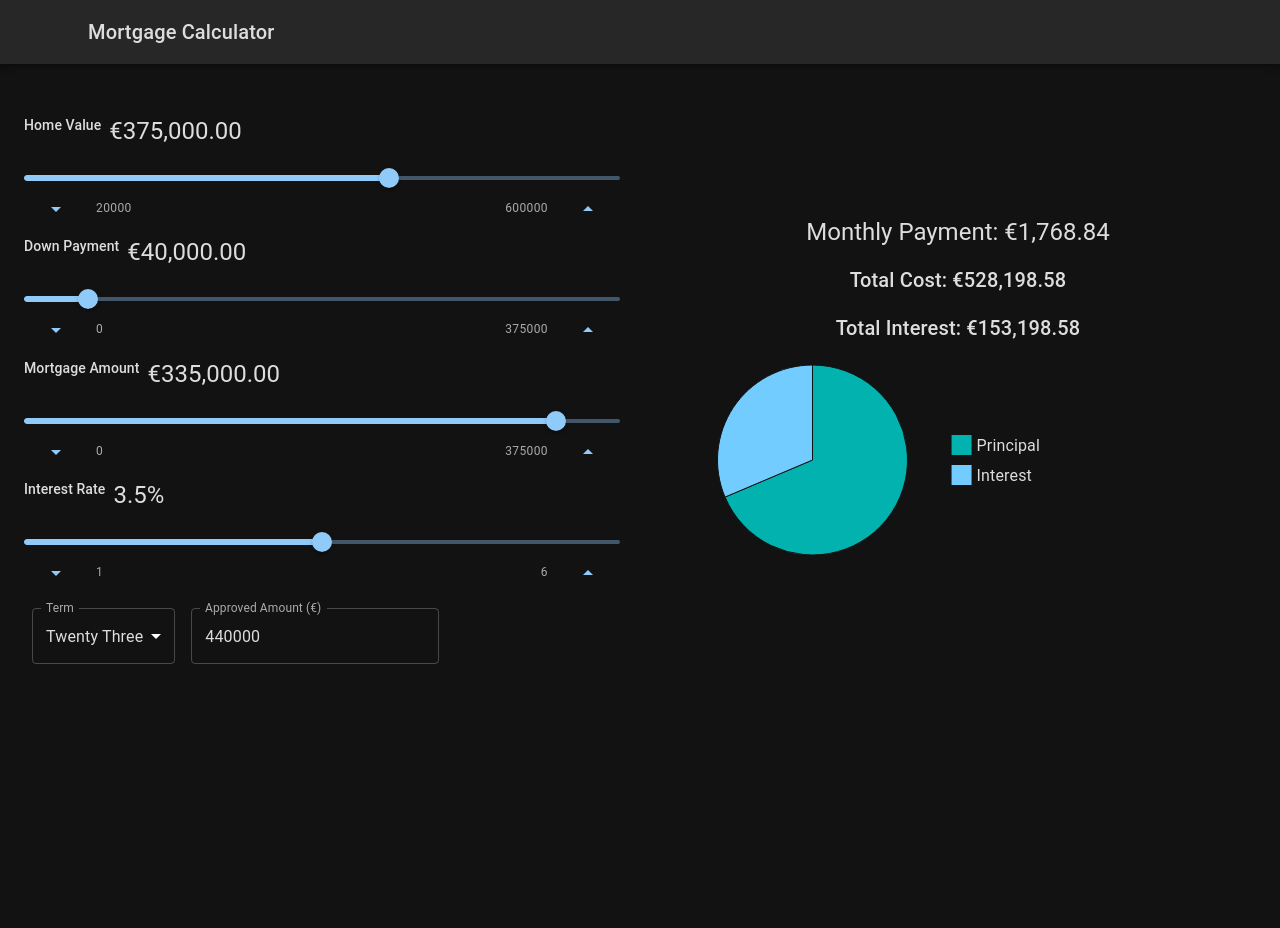
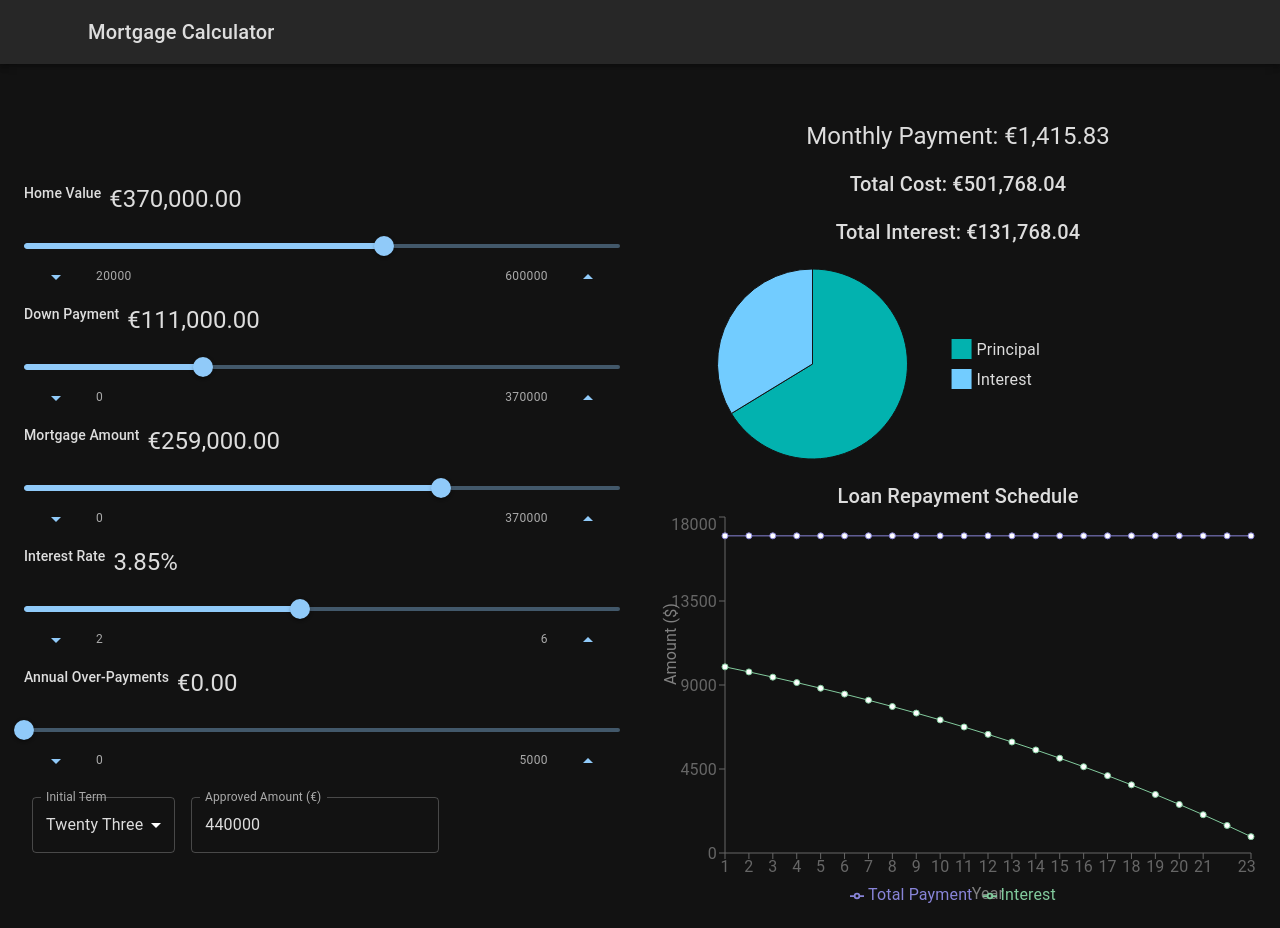
Before and after one commit to JimmyMcKegger/mortgage, a React (Create React App) app: page / in a window 1280 px wide. Before the commit the page ends 800 px from the top, so only its background shows below. Built offline with nearby package versions, Linux system fonts and the light colour scheme.

Commit message:
repayment-stuff

```diff
--- a/src/App.js
+++ b/src/App.js
@@ -1,4 +1,4 @@
-import { useState } from "react";
+import { useState, useEffect } from "react";
 import { Grid } from "@mui/material";
 import { Container } from "@mui/material";
 import Navbar from "./components/Navbar";
@@ -8,18 +8,96 @@ import TermSelect from "./components/MortgageApprovalDetails";
 
 function App() {
 	const [data, setData] = useState({
-		homeValue: 375000,
-		downPayment: 40000,
-		loanAmount: 335000,
+		homeValue: 370000,
+		downPayment: 111000,
+		loanAmount: 259000,
 		loanTerm: 23,
-		interestRate: 3.5,
+		interestRate: 3.85,
 		bankApprovalAmount: 440000,
+		annualOverPayments: 0,
 	});
+
+	const calculateLoanTermAndInterest = () => {
+		const { loanAmount, interestRate, annualOverPayments, loanTerm } = data;
+
+		// Calculate monthly interest rate
+		const monthlyInterestRate = interestRate / 12 / 100;
+
+		// Calculate monthly payment without over-payments
+		const monthlyPayment =
+			(loanAmount * monthlyInterestRate) /
+			(1 - Math.pow(1 + monthlyInterestRate, -loanTerm));
+
+		// Calculate total number of payments (months) without over-payments
+		const totalPayments = loanTerm;
+
+		// Calculate total interest paid without over-payments
+		const totalInterestWithoutOverPayments =
+			totalPayments * monthlyPayment - loanAmount;
+
+		// Calculate remaining loan balance after over-payments
+		let remainingLoanBalance = loanAmount;
+		let totalInterestWithOverPayments = 0;
+		let remainingLoanTerm = loanTerm;
+
+		// Apply annual over-payments and recalculate remaining loan balance and term
+		for (let i = 0; i < annualOverPayments; i++) {
+			// Calculate additional payment amount for each over-payment
+			const additionalPayment = annualOverPayments / 12;
+
+			// Apply additional payment to remaining loan balance
+			remainingLoanBalance -= additionalPayment;
+
+			// Calculate interest for the current remaining loan balance
+			const interestForCurrentBalance =
+				remainingLoanBalance * monthlyInterestRate;
+
+			// Update total interest with over-payments
+			totalInterestWithOverPayments += interestForCurrentBalance;
+
+			// If the remaining loan balance is less than or equal to zero, exit the loop
+			if (remainingLoanBalance <= 0) {
+				remainingLoanBalance = 0;
+				break;
+			}
+
+			// If the remaining loan balance is not yet zero, decrement the remaining loan term
+			remainingLoanTerm--;
+
+			// If remaining loan term reaches zero, exit the loop
+			if (remainingLoanTerm === 0) {
+				break;
+			}
+		}
+
+		// Calculate the reduction in loan term due to over-payments
+		const reductionInLoanTerm = loanTerm - remainingLoanTerm;
+
+		// Calculate the new total number of payments (months) with over-payments
+		const totalPaymentsWithOverPayments = remainingLoanTerm;
+
+		// Calculate the new total interest paid with over-payments
+		const totalInterestPaidWithOverPayments = totalInterestWithOverPayments;
+
+		// You can update the state with the new values if necessary
+		setData({
+			...data,
+			remainingLoanBalance,
+			totalPayments: totalPaymentsWithOverPayments,
+			totalInterestPaid: totalInterestPaidWithOverPayments,
+			reductionInLoanTerm,
+		});
+	};
+
+  useEffect(() => {
+    calculateLoanTermAndInterest();
+}, [data.annualOverPayments]);
+
 
 	return (
 		<div className="App">
 			<Navbar />
-			<Container maxWidth="xl" sx={{ marginTop: 5}}>
+			<Container maxWidth="xl" sx={{ marginTop: 5 }}>
 				<Grid container spacing={5} alignItems="center">
 					<Grid item xs={12} md={6}>
 						<SliderSelect data={data} setData={setData} />
--- /dev/null
+++ b/src/components/LoanRepaymentChart.js
@@ -0,0 +1,23 @@
+import React from 'react';
+import { Typography } from '@mui/material';
+import { LineChart, Line, XAxis, YAxis, Tooltip, Legend, ResponsiveContainer } from 'recharts';
+
+const LoanRepaymentChart = ({ repaymentData }) => {
+  return (
+    <div>
+      <Typography variant="h6" align="center">Loan Repayment Schedule</Typography>
+      <ResponsiveContainer width="100%" height={400}>
+        <LineChart data={repaymentData}>
+          <XAxis dataKey="year" label={{ value: 'Year', position: 'bottom' }} />
+          <YAxis label={{ value: 'Amount ($)', angle: -90, position: 'insideLeft' }} />
+          <Tooltip />
+          <Legend />
+          <Line type="monotone" dataKey="totalPayment" name="Total Payment" stroke="#8884d8" />
+          <Line type="monotone" dataKey="interest" name="Interest" stroke="#82ca9d" />
+        </LineChart>
+      </ResponsiveContainer>
+    </div>
+  );
+};
+
+export default LoanRepaymentChart;
--- a/src/components/MortgageApprovalDetails.js
+++ b/src/components/MortgageApprovalDetails.js
@@ -23,7 +23,7 @@ const MortgageApprovalDetails = ({ data, setData }) => {
 	return (
 		<div>
 			<FormControl sx={{ m: 1, minWidth: 120 }}>
-				<InputLabel>Term</InputLabel>
+				<InputLabel>Initial Term</InputLabel>
 				<Select value={data.loanTerm} onChange={handleTermChange} label="Term">
 					<MenuItem value={5}>Five</MenuItem>
 					<MenuItem value={10}>Ten</MenuItem>
--- a/src/components/Result.js
+++ b/src/components/Result.js
@@ -2,6 +2,7 @@ import React from "react";
 import { Stack, Typography } from "@mui/material";
 import { PieChart } from "@mui/x-charts/PieChart";
 import { toCurrency } from "../utils/format";
+import LoanRepaymentChart from "./LoanRepaymentChart"; // Import the LoanRepaymentChart component
 
 const Result = ({ data }) => {
     const { downPayment, loanAmount, loanTerm, interestRate } = data;
@@ -17,6 +18,20 @@ const Result = ({ data }) => {
 
     const totalInterest = monthlyPayment * totalTermMonths - loanAmount;
     const totalCost = downPayment + loanAmount + totalInterest;
+
+    // Prepare repayment data for the LoanRepaymentChart component
+    const repaymentData = [];
+    let remainingBalance = loanAmount;
+    for (let year = 1; year <= loanTerm; year++) {
+        const interestForYear = remainingBalance * monthlyInterestRate * 12;
+        const principalForYear = monthlyPayment * 12 - interestForYear;
+        remainingBalance -= principalForYear;
+        repaymentData.push({
+            year,
+            totalPayment: principalForYear + interestForYear,
+            interest: interestForYear,
+        });
+    }
 
     return (
         <Stack gap={2} my={2}>
@@ -41,6 +56,8 @@ const Result = ({ data }) => {
                 width={400}
                 height={200}
             />
+            {/* Include the LoanRepaymentChart component */}
+            <LoanRepaymentChart repaymentData={repaymentData} />
         </Stack>
     );
 };
--- a/src/components/SliderSection.js
+++ b/src/components/SliderSection.js
@@ -1,7 +1,6 @@
 import React from "react";
 import SliderComponent from "./common/SliderComponent";
 import { toCurrency, toPercent } from "../utils/format";
-
 
 const SliderSection = ({ data, setData }) => {
   const handleHomeValueChange = (value) => {
@@ -31,6 +30,13 @@ const SliderSection = ({ data, setData }) => {
       ...data,
       loanAmount: value,
       downPayment,
+    });
+  };
+
+  const handleAnnualOverPaymentsChange = (value) => {
+    setData({
+      ...data,
+      annualOverPayments: value,
     });
   };
 
@@ -68,7 +74,7 @@ const SliderSection = ({ data, setData }) => {
       />
       <SliderComponent
         label="Interest Rate"
-				min={1.00}
+        min={2.00}
         max={6.00}
         step={0.01}
         defaultValue={data.interestRate}
@@ -81,6 +87,16 @@ const SliderSection = ({ data, setData }) => {
           })
         }
       />
+      <SliderComponent
+        label="Annual Over-Payments"
+        min={0}
+        max={5000}
+        step={200}
+        defaultValue={data.annualOverPayments}
+        value={data.annualOverPayments}
+        amount={toCurrency(data.annualOverPayments)}
+        onChange={(e, value) => handleAnnualOverPaymentsChange(value)}
+      />
     </>
   );
 };
```
Also changed, not shown: package.json (+5 -2 lines), 1 other file (tests, documents, lock files or other folders). Lines whose indentation alone changed are shown as unchanged.
